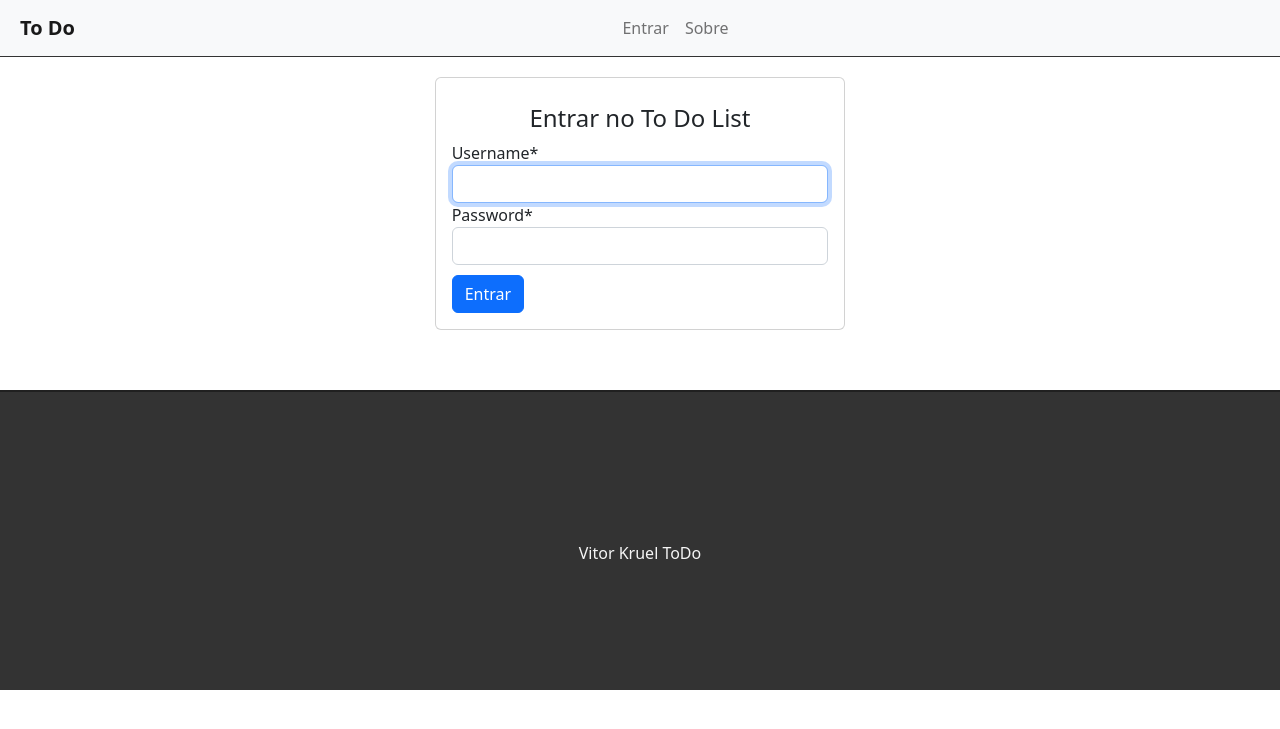
After one commit to VitorKruel102/ToDo-List, a Django app: page /accounts/login/ in a window 1280 px wide. The commit adds this page. Shown: the top 729 px of the page. Run offline with Django 3.2, Linux system fonts and the light colour scheme; some libraries are stand-ins or nearby versions.

Commit message:
Criando o sistema de login e logout.

```diff
--- a/tasks/static/css/style.css
+++ b/tasks/static/css/style.css
@@ -81,6 +81,7 @@
 
 .list-div {
     padding: 0%;
+    height: 550px;
 }
 
 .task-list {
@@ -156,3 +157,10 @@ ul.messages li {
     margin-left: 5px;
     margin-right: 5px;
 }
+
+
+/* login */
+
+.auth-card {
+    margin-bottom: 60px;
+}
--- a/tasks/templates/base.html
+++ b/tasks/templates/base.html
@@ -21,15 +21,26 @@
 
             <div class="collapse navbar-collapse" id="navbarSupportedContent">
                 <ul class="navbar-nav mr-auto">
+                    {% if user.is_authenticated %}
                     <li class="nav-item">
-                        <a class="nav-link" href="#">Tarefas</a>
+                        <a class="nav-link" href="/">Tarefas</a>
                     </li>
                     <li class="nav-item">
                         <a class="nav-link" href="#">Usuários</a>
                     </li>
+                    {% else %}
+                    <li class="nav-item">
+                        <a class="nav-link" href="/accounts/login">Entrar</a>
+                    </li>
+                    {% endif %}
                     <li class="nav-item">
                         <a class="nav-link" href="#">Sobre</a>
                     </li>
+                    {% if user.is_authenticated %}
+                    <li class="nav-item">
+                        <a class="nav-link" href="/accounts/logout">Sair</a>
+                    </li>
+                    {% endif %}
                 </ul>
             </div>
         </nav>
--- /dev/null
+++ b/templates/registration/login.html
@@ -0,0 +1,24 @@
+{% extends 'base.html' %}
+{% load crispy_forms_tags %}
+{% block title %}Entrar no ToDo List{% endblock %}
+
+{% block content %}
+<div class="row">
+    <div class="col-md-4 offset-md-4">
+        <div class="card auth-card">
+            <div class="card-body">
+                <h4 class="card-title text-center" style="margin-top: 10px;">Entrar no To Do List</h4>
+
+                <form method="post">
+                    {% csrf_token %}
+                    <input type="hidden" name="next" value="{{ next }}">
+
+                    {{ form|crispy }}
+
+                    <button type="submit" class="btn btn-primary btn-block" style="margin-top: 10px;">Entrar</button>
+                </form>
+            </div>
+        </div>
+    </div>
+</div>
+{% endblock %}
--- a/todo/urls.py
+++ b/todo/urls.py
@@ -1,22 +1,8 @@
-"""todo URL Configuration
-
-The `urlpatterns` list routes URLs to views. For more information please see:
-    https://docs.djangoproject.com/en/3.2/topics/http/urls/
-Examples:
-Function views
-    1. Add an import:  from my_app import views
-    2. Add a URL to urlpatterns:  path('', views.home, name='home')
-Class-based views
-    1. Add an import:  from other_app.views import Home
-    2. Add a URL to urlpatterns:  path('', Home.as_view(), name='home')
-Including another URLconf
-    1. Import the include() function: from django.urls import include, path
-    2. Add a URL to urlpatterns:  path('blog/', include('blog.urls'))
-"""
 from django.contrib import admin
 from django.urls import path, include
 
 urlpatterns = [
     path('admin/', admin.site.urls),
-    path('', include('tasks.urls'))
+    path('', include('tasks.urls')),
+    path('accounts/', include('django.contrib.auth.urls')),
 ]
```
Also changed, not shown: tasks/views.py (+10 -6 lines), todo/settings.py (+8 -1 lines), db.sqlite3.
